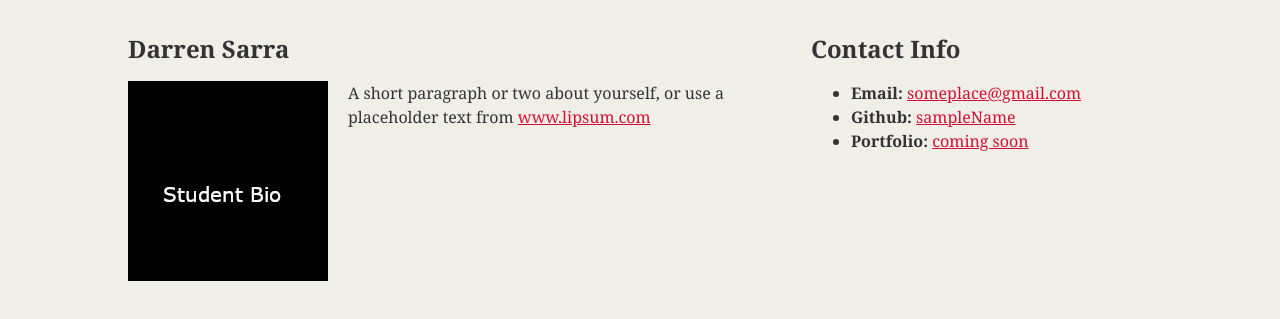
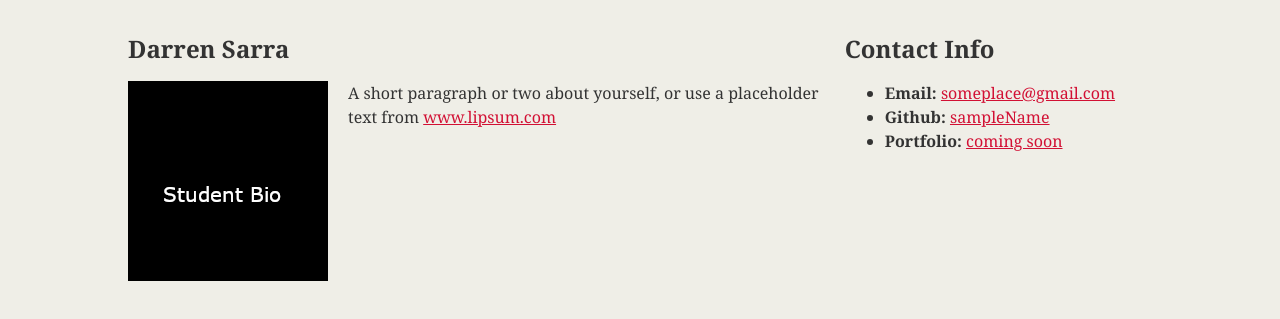
Before and after one commit to dsarra1018/BIO, a plain HTML site: page index.html in a window 1280 px wide. Shown: the part 67-386 px from the top of the page. Drawn offline with Linux system fonts and the light colour scheme.

Commit message:
Changed the width of section 'main-bio' to occupy 70% of the container.

```diff
--- a/css/style.css
+++ b/css/style.css
@@ -44,3 +44,7 @@ a {
     height: 200px;
     margin-right: 20px;
 }
+
+#main-bio {
+    width: 70%;
+}
```
